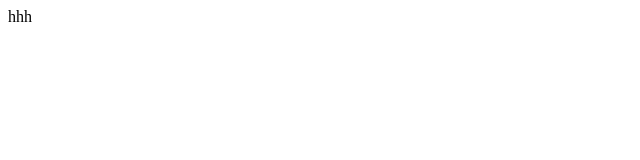
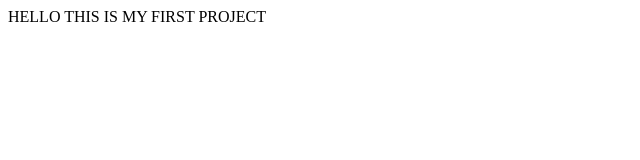
Before and after one commit to Sashim-lama/ismt, a plain HTML site: page index.html in a window 1280 px wide. Shown: the whole page, without its empty margins (0-640 px from the left). Drawn offline with Linux system fonts and the light colour scheme.

Commit message:
Update index.html

```diff
--- a/index.html
+++ b/index.html
@@ -1,7 +1,8 @@
 <html>
 <head>
+  <title>ismt</title>
 </head>
 <body>
-<p>hhh</hello>
+<p>HELLO THIS IS MY FIRST PROJECT</P
 </boby>
 </html>
```
